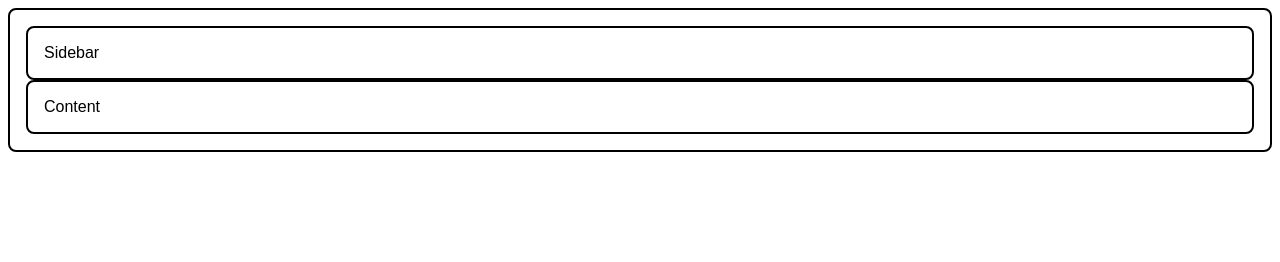
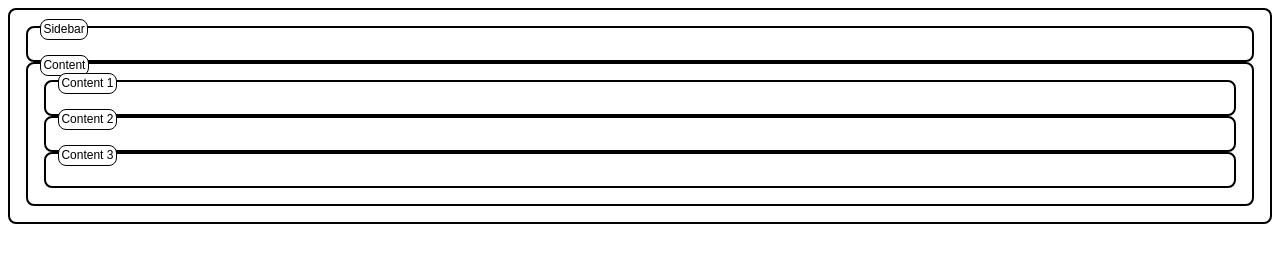
Before and after one commit to aamarber/diw9columns, a plain HTML site: page index.html in a window 1280 px wide. Drawn offline with Linux system fonts and the light colour scheme.

Commit message:
Initial state

```diff
--- a/index.css
+++ b/index.css
@@ -6,4 +6,16 @@ section{
     border: 2px solid black;
     border-radius: 0.5rem;
     padding: 1em;
+    position: relative;
 }
+
+.section-title{
+    position: absolute;
+    background-color: white;
+    top: -0.75em;
+    left: 1em;
+    border: solid 1px black;
+    border-radius: 0.5rem;
+    padding: 0.2em;
+    font-size: 0.75em;
+}
--- a/index.html
+++ b/index.html
@@ -13,10 +13,19 @@
 <body>
     <section class="columns-container">
         <section class="big-2-columns small-9-columns sidebar">
-            <span>Sidebar</span>
+            <span class="section-title">Sidebar</span>
         </section>
-        <section class="big-7-columns content small-9-columns content">
-            <span>Content</span>
+        <section class="big-7-columns content small-9-columns content columns-container">
+            <span class="section-title">Content</span>
+            <section class="big-3-columns small-9-columns sidebar">
+                <span class="section-title">Content 1</span>
+            </section>
+            <section class="big-3-columns small-9-columns sidebar">
+                <span class="section-title">Content 2</span>
+            </section>
+            <section class="big-3-columns small-9-columns sidebar">
+                <span class="section-title">Content 3</span>
+            </section>
         </section>
     </section>
 </body>
```
